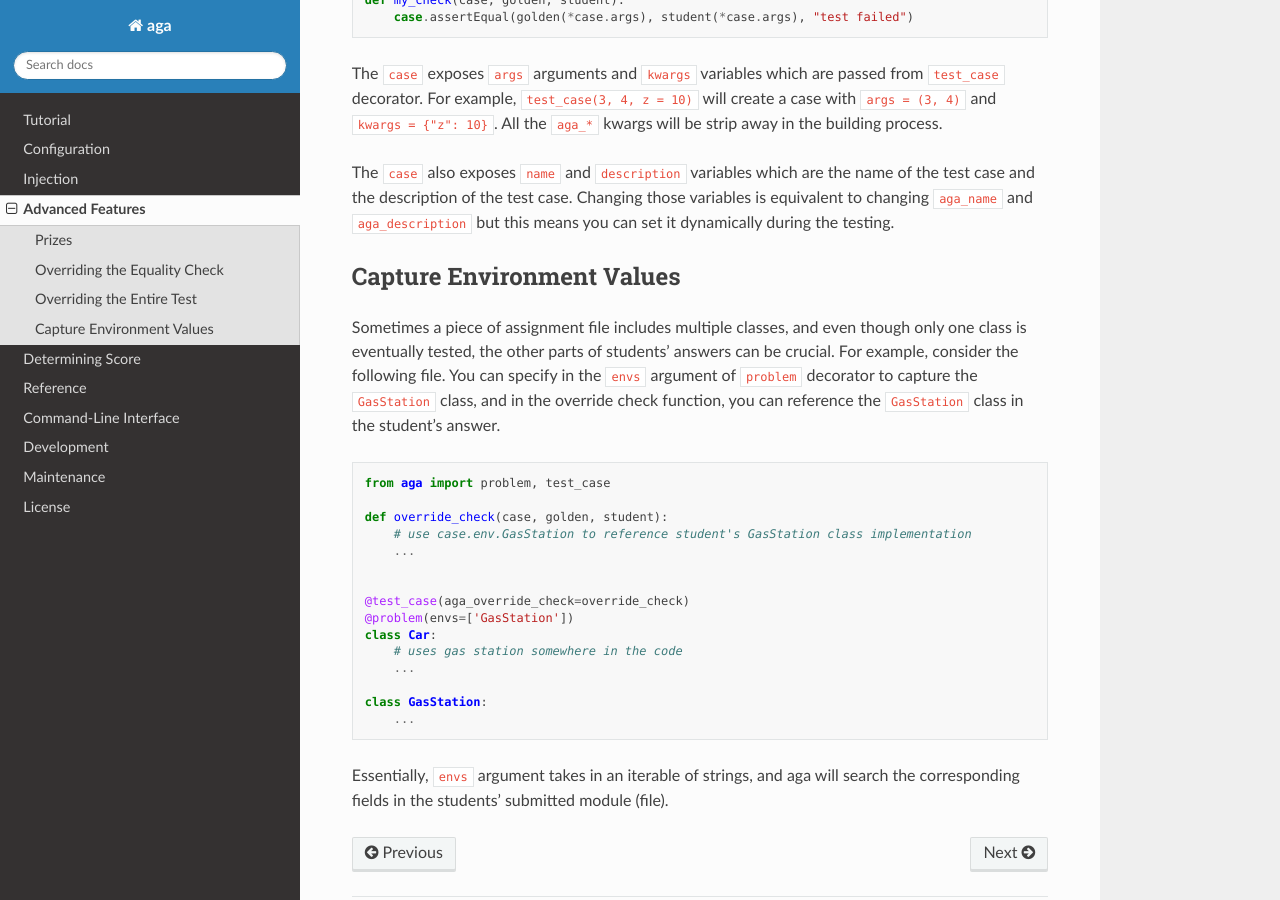
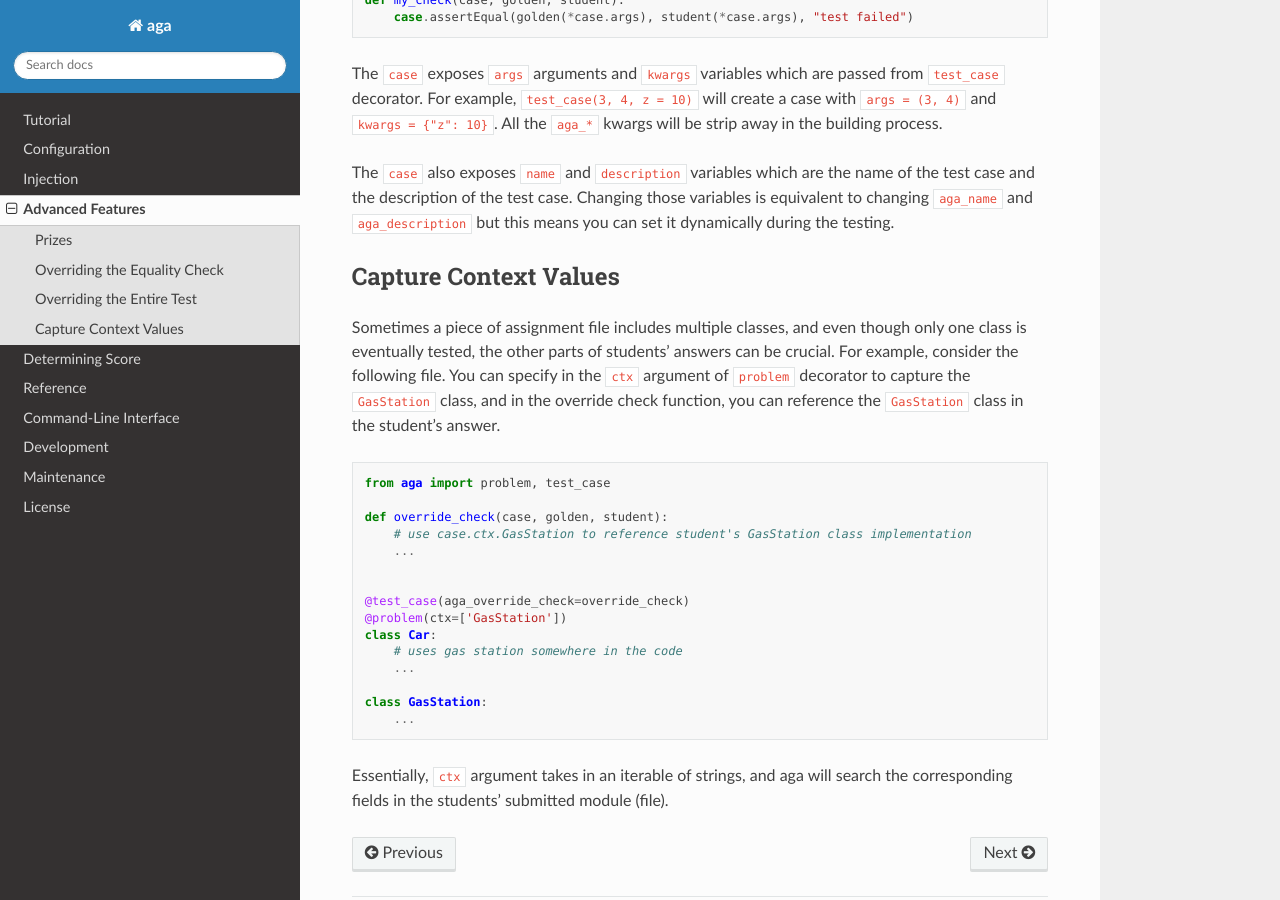
Before and after one commit to rileyshahar/aga, a Sphinx documentation site: the page built from docs/advanced.md, in a window 1280 px wide and 900 px high, scrolled down 2307 px. Built offline with Sphinx 7.4.7 and the Read the Docs theme 2.0.0, drawn with Linux system fonts in a browser that asks for light colours.

Commit message:
doc: update ctx capture doc

````diff
--- a/docs/advanced.md
+++ b/docs/advanced.md
@@ -123,20 +123,20 @@
 The `case` also exposes `name` and `description` variables which are the name of the test case and the description of the test case. Changing those variables is equivalent to changing `aga_name` and `aga_description` but this means you can set it dynamically during the testing.
 
 
-## Capture Environment Values
+## Capture Context Values
 
-Sometimes a piece of assignment file includes multiple classes, and even though only one class is eventually tested, the other parts of students' answers can be crucial. For example, consider the following file. You can specify in the `envs` argument of `problem` decorator to capture the `GasStation` class, and in the override check function, you can reference the `GasStation` class in the student's answer.
+Sometimes a piece of assignment file includes multiple classes, and even though only one class is eventually tested, the other parts of students' answers can be crucial. For example, consider the following file. You can specify in the `ctx` argument of `problem` decorator to capture the `GasStation` class, and in the override check function, you can reference the `GasStation` class in the student's answer.
 
 ```python
 from aga import problem, test_case
 
 def override_check(case, golden, student):
-    # use case.env.GasStation to reference student's GasStation class implementation
+    # use case.ctx.GasStation to reference student's GasStation class implementation
     ...
 
 
 @test_case(aga_override_check=override_check)
-@problem(envs=['GasStation'])
+@problem(ctx=['GasStation'])
 class Car:
     # uses gas station somewhere in the code
     ...
@@ -145,4 +145,4 @@
     ...
 ```
 
-Essentially, `envs` argument takes in an iterable of strings, and aga will search the corresponding fields in the students' submitted module (file).
+Essentially, `ctx` argument takes in an iterable of strings, and aga will search the corresponding fields in the students' submitted module (file).
````
